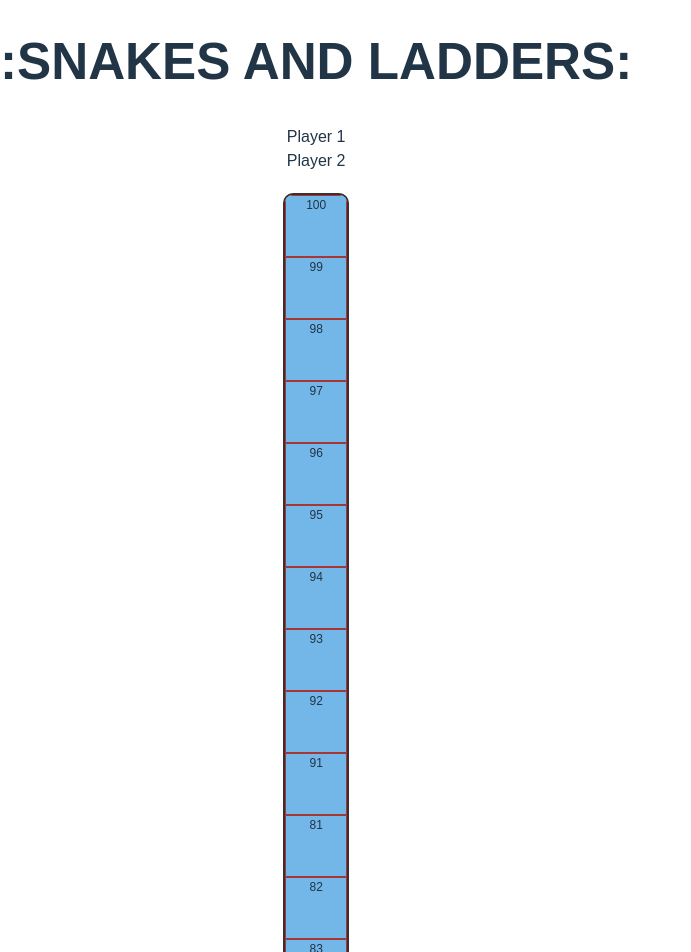
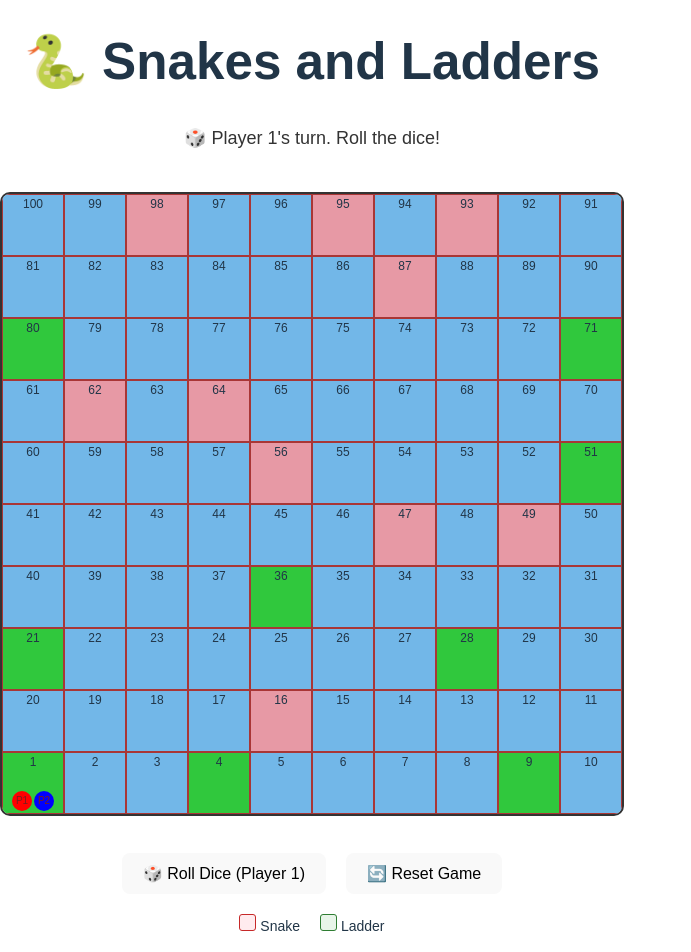
Before and after one commit to blankops-000/phase-2-snakes-n-laders, a React (Vite) app in the folder snakes-and-ladders/: page / in a window 1280 px wide. Shown: the top 952 px of the page, without its empty margins (0-691 px from the left). Built offline with nearby package versions, Linux system fonts and the light colour scheme.

Commit message:
Refactor game logic and UI in App.jsx to streamline player movement, win conditions, and board rendering

```diff
--- a/snakes-and-ladders/src/App.jsx
+++ b/snakes-and-ladders/src/App.jsx
@@ -1,219 +1,186 @@
-import React, { useState, useEffect } from 'react';
-import './App.css';
+import React, { useState } from 'react';
+import './App.css'; // Optional: for styling the board
 
-function App() {
-  const [player1Position, setPlayer1Position] = useState(1);
-  const [player2Position, setPlayer2Position] = useState(1);
-  const [currentPlayer, setCurrentPlayer] = useState(1);
-  const [diceValue, setDiceValue] = useState(null);
-  const [isRolling, setIsRolling] = useState(false);
-  const [winner, setWinner] = useState(null);
-  const [gameMessage, setGameMessage] = useState('');
+const App = () => {
+  // Game board size
+  const BOARD_SIZE = 100;
 
-  // Define snakes (position: destination) based on the image
+  // Snake positions: key = head, value = tail (player slides down)
   const snakes = {
-    96: 65,
-    64: 37,
-    43: 17,
-    31: 10,
-    19: 2
+    16: 6,
+    47: 26,
+    49: 11,
+    56: 53,
+    62: 19,
+    64: 60,
+    87: 24,
+    93: 73,
+    95: 75,
+    98: 78,
   };
 
-  // Define ladders (position: destination) based on the image
+  // Ladder positions: key = bottom, value = top (player climbs up)
   const ladders = {
-    2: 38,
-    7: 14,
-    8: 31,
-    15: 26,
+    1: 38,
+    4: 14,
+    9: 31,
+    21: 42,
     28: 84,
     36: 44,
     51: 67,
     71: 91,
-    78: 98,
-    87: 94
+    80: 100,
   };
 
-  // Check for win condition
-  useEffect(() => {
-    if (player1Position === 100) {
-      setWinner(1);
-      setGameMessage('Player 1 wins!');
-      alert('Hurray player 1 won!');
-    } else if (player2Position === 100) {
-      setWinner(2);
-      setGameMessage('Player 2 wins!');
-      alert('Hurray player 2 won!');
+  // Game state
+  const [positions, setPositions] = useState({ player1: 1, player2: 1 });
+  const [currentPlayer, setCurrentPlayer] = useState(1); // 1 or 2
+  const [diceValue, setDiceValue] = useState(null);
+  const [gameMessage, setGameMessage] = useState("🎲 Player 1's turn. Roll the dice!");
+  const [winner, setWinner] = useState(null);
+
+  // Roll the dice (1-6)
+  const rollDice = () => {
+    if (winner) return;
+
+    const roll = Math.floor(Math.random() * 6) + 1;
+    setDiceValue(roll);
+
+    const playerKey = `player${currentPlayer}`;
+    let newPosition = positions[playerKey] + roll;
+
+    // Check win condition
+    if (newPosition > BOARD_SIZE) {
+      setGameMessage(`🎯 Rolled ${roll}. Too high to move! Switching turn...`);
+      switchTurn();
+      return;
     }
-  }, [player1Position, player2Position]);
 
-  const rollDice = () => {
-    if (winner || isRolling) return;
-
-    setIsRolling(true);
-    setGameMessage('');
-
-    // Simulate dice roll animation
-    const rollInterval = setInterval(() => {
-      setDiceValue(Math.floor(Math.random() * 6) + 1);
-    }, 100);
-
-    // Stop rolling after 1 second
-    setTimeout(() => {
-      clearInterval(rollInterval);
-      const finalValue = Math.floor(Math.random() * 6) + 1;
-      setDiceValue(finalValue);
-      movePlayer(finalValue);
-      setIsRolling(false);
-    }, 1000);
-  };
-
-  const movePlayer = (steps) => {
-    const currentPosition = currentPlayer === 1 ? player1Position : player2Position;
-    let newPosition = currentPosition + steps;
-
-    // Ensure position doesn't exceed 100
-    if (newPosition > 100) {
-      setGameMessage(`Oops! You need exact roll to reach 100. Stay at ${currentPosition}.`);
-      newPosition = currentPosition;
-    } else {
-      // Check for snakes
-      if (snakes[newPosition]) {
-        setTimeout(() => {
-          setGameMessage(`Oh no! Player ${currentPlayer} got bitten by a snake! Sliding down...`);
-        }, 500);
-        newPosition = snakes[newPosition];
+    if (newPosition === BOARD_SIZE) {
+      setPositions((prev) => ({ ...prev, [playerKey]: newPosition }));
+      setWinner(currentPlayer);
+      setGameMessage(`🎉 Player ${currentPlayer} wins! 🏆`);
+      return;
     }
 
     // Check for ladders
-      else if (ladders[newPosition]) {
-        setTimeout(() => {
-          setGameMessage(`Yay! Player ${currentPlayer} climbed a ladder! Going up...`);
-        }, 500);
+    if (ladders[newPosition]) {
       newPosition = ladders[newPosition];
+      setGameMessage(`✅ Player ${currentPlayer} hit a ladder! Climbed to ${newPosition}`);
     }
+    // Check for snakes
+    else if (snakes[newPosition]) {
+      newPosition = snakes[newPosition];
+      setGameMessage(`🐍 Oops! Player ${currentPlayer} got bitten! Slid down to ${newPosition}`);
+    } else {
+      setGameMessage(`🎲 Player ${currentPlayer} moved to ${newPosition}`);
     }
 
-    // Update player position
-    if (currentPlayer === 1) {
-      setPlayer1Position(newPosition);
-      if (newPosition !== 100) { // Only switch if not won
-        setCurrentPlayer(2);
-      }
+    // Update position
+    setPositions((prev) => ({
+      ...prev,
+      [playerKey]: newPosition,
+    }));
+
+    // Switch turn unless double rolled
+    if (roll !== 6) {
+      switchTurn();
     } else {
-      setPlayer2Position(newPosition);
-      if (newPosition !== 100) { // Only switch if not won
-        setCurrentPlayer(1);
-      }
+      setGameMessage(prev => prev + " 🎉 Rolled a 6! Extra turn!");
     }
   };
 
+  const switchTurn = () => {
+    setCurrentPlayer((prev) => (prev === 1 ? 2 : 1));
+  };
+
   const resetGame = () => {
-    setPlayer1Position(1);
-    setPlayer2Position(1);
+    setPositions({ player1: 1, player2: 1 });
     setCurrentPlayer(1);
     setDiceValue(null);
+    setGameMessage("🎲 Player 1's turn. Roll the dice!");
     setWinner(null);
-    setGameMessage('');
   };
 
-  // Create board cells
-  const createBoardCells = () => {
-    const cells = [];
-    for (let row = 10; row >= 1; row--) {
-      const rowStart = (row - 1) * 10 + 1;
-      const rowEnd = row * 10;
+  // Render game board (simplified UI)
+  const renderBoard = () => {
+    const board = [];
+    let cellNum = BOARD_SIZE;
 
-      if (row % 2 === 0) {
-        // Even rows (right to left)
-        for (let i = rowEnd; i >= rowStart; i--) {
-          cells.push(
+    for (let row = 0; row < 10; row++) {
+      const rowCells = [];
+      const isEvenRow = row % 2 === 0;
+
+      const start = cellNum - 9;
+      const end = cellNum;
+      const step = 1;
+
+      // Create numbers left-to-right or right-to-left depending on row
+      const nums = isEvenRow
+        ? Array.from({ length: 10 }, (_, i) => end - i)
+        : Array.from({ length: 10 }, (_, i) => start + i);
+
+      nums.forEach((num) => {
+        const hasPlayer1 = positions.player1 === num;
+        const hasPlayer2 = positions.player2 === num;
+
+        rowCells.push(
           <div
-              key={i}
-              className={`cell ${i % 2 === 0 ? 'cell-blue' : 'cell-pink'}`}
-              id={`cell-${i}`}
+            key={num}
+            className={`cell ${snakes[num] ? 'snake' : ''} ${
+              ladders[num] ? 'ladder' : ''
+            }`}
           >
-              {i}
-              {player1Position === i && <div className="player-token player1"></div>}
-              {player2Position === i && <div className="player-token player2"></div>}
+            {num}
+            <div className="players">
+              {hasPlayer1 && <div className="player player1">P1</div>}
+              {hasPlayer2 && <div className="player player2">P2</div>}
+            </div>
           </div>
         );
-        }
-      } else {
+      });
 
-        for (let i = rowStart; i <= rowEnd; i++) {
-          cells.push(
-            <div
-              key={i}
-              className={`cell ${i % 2 === 0 ? 'cell-blue' : 'cell-pink'}`}
-              id={`cell-${i}`}
-            >
-              {i}
-              {player1Position === i && <div className="player-token player1"></div>}
-              {player2Position === i && <div className="player-token player2"></div>}
+      board.push(
+        <div key={row} className="board-row">
+          {rowCells}
         </div>
       );
+      cellNum -= 10;
     }
-      }
-    }
-    return cells;
+
+    return board;
   };
 
   return (
     <div className="app">
-      <div className="board-container">
-        <h1 className="board-title">:SNAKES AND LADDERS:</h1>
+      <h1>🐍 Snakes and Ladders</h1>
 
-        <div className="player-info">
-          <div className={`player-card ${currentPlayer === 1 && !winner ? 'active' : ''}`}>
-            <div className="player-indicator player1-indicator"></div>
-            <span>Player 1 {winner === 1 ? '(Winner!)' : ''}</span>
-          </div>
-          <div className={`player-card ${currentPlayer === 2 && !winner ? 'active' : ''}`}>
-            <div className="player-indicator player2-indicator"></div>
-            <span>Player 2 {winner === 2 ? '(Winner!)' : ''}</span>
-          </div>
+      {/* Game Status */}
+      <div className="status">
+        <p>{gameMessage}</p>
+        {diceValue !== null && <p>Dice: {diceValue}</p>}
       </div>
 
-        <div className="board">
-          {createBoardCells()}
+      {/* Game Board */}
+      <div className="board">{renderBoard()}</div>
 
-
-          <div className="snake snake-96"></div>
-          <div className="snake snake-64"></div>
-          <div className="snake snake-43"></div>
-          <div className="snake snake-31"></div>
-          <div className="snake snake-19"></div>
-
-
-          <div className="ladder ladder-2"></div>
-          <div className="ladder ladder-7"></div>
-          <div className="ladder ladder-8"></div>
-          <div className="ladder ladder-15"></div>
-          <div className="ladder ladder-28"></div>
-          <div className="ladder ladder-36"></div>
-          <div className="ladder ladder-51"></div>
-          <div className="ladder ladder-71"></div>
-          <div className="ladder ladder-78"></div>
-          <div className="ladder ladder-87"></div>
+      {/* Controls */}
+      <div className="controls">
+        {!winner && (
+          <button onClick={rollDice} disabled={!!winner}>
+            🎲 Roll Dice (Player {currentPlayer})
+          </button>
+        )}
+        <button onClick={resetGame}>🔄 Reset Game</button>
       </div>
 
-        <div className="dice-container">
-          {gameMessage && <p className="game-message">{gameMessage}</p>}
-          <div className="dice-value">{diceValue ? `Dice: ${diceValue}` : 'Roll the dice!'}</div>
-          <button
-            className="dice-roll-button"
-            onClick={rollDice}
-            disabled={isRolling || winner}
-          >
-            {isRolling ? 'Rolling...' : 'Roll Dice'}
-          </button>
-          {winner && (
-            <button className="reset-button" onClick={resetGame}>Play Again</button>
-          )}
-        </div>
+      {/* Legend */}
+      <div className="legend">
+        <div><span className="legend-snake"></span> Snake</div>
+        <div><span className="legend-ladder"></span> Ladder</div>
       </div>
     </div>
   );
-}
+};
 
 export default App;
```
Lines whose indentation alone changed are shown as unchanged.
